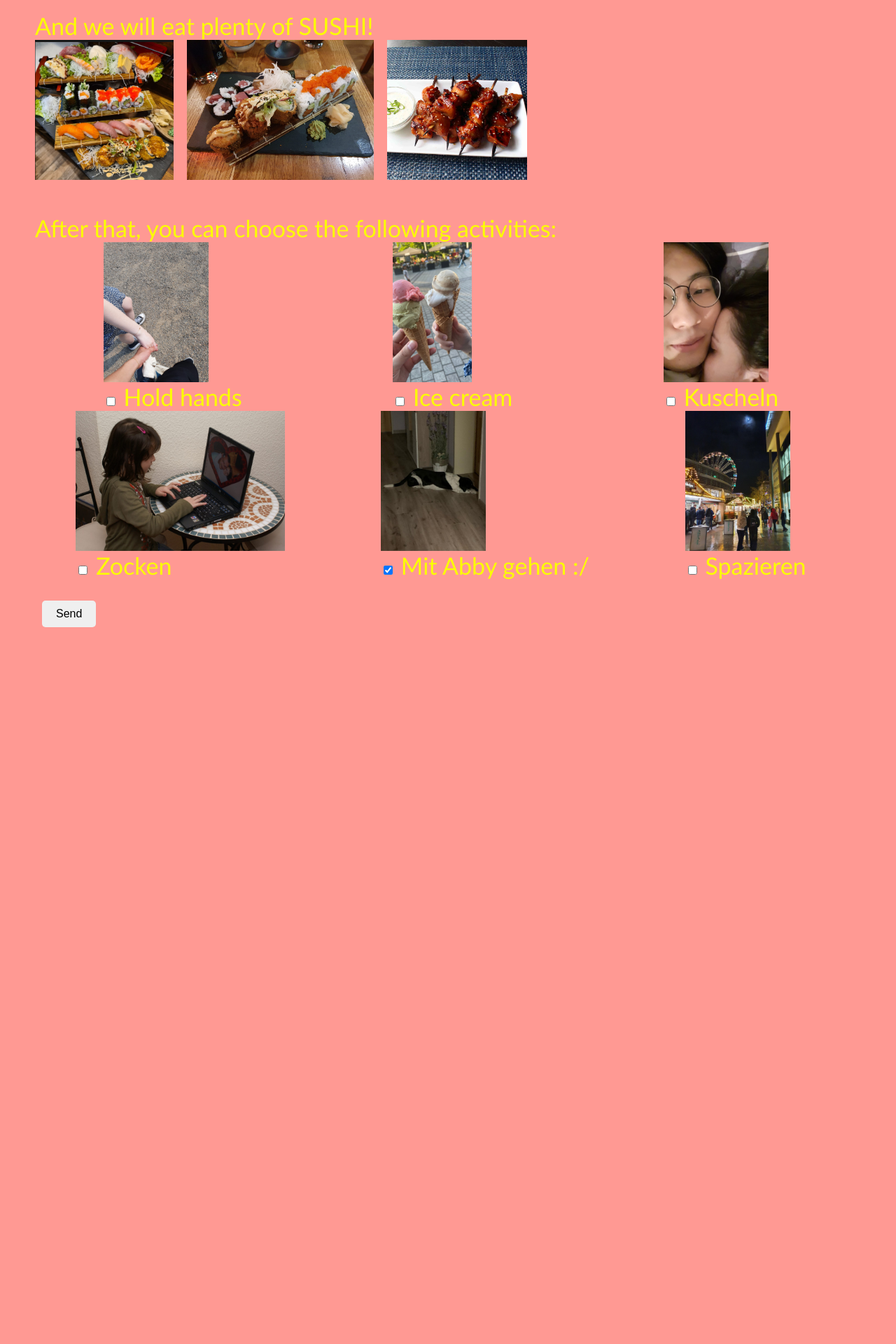
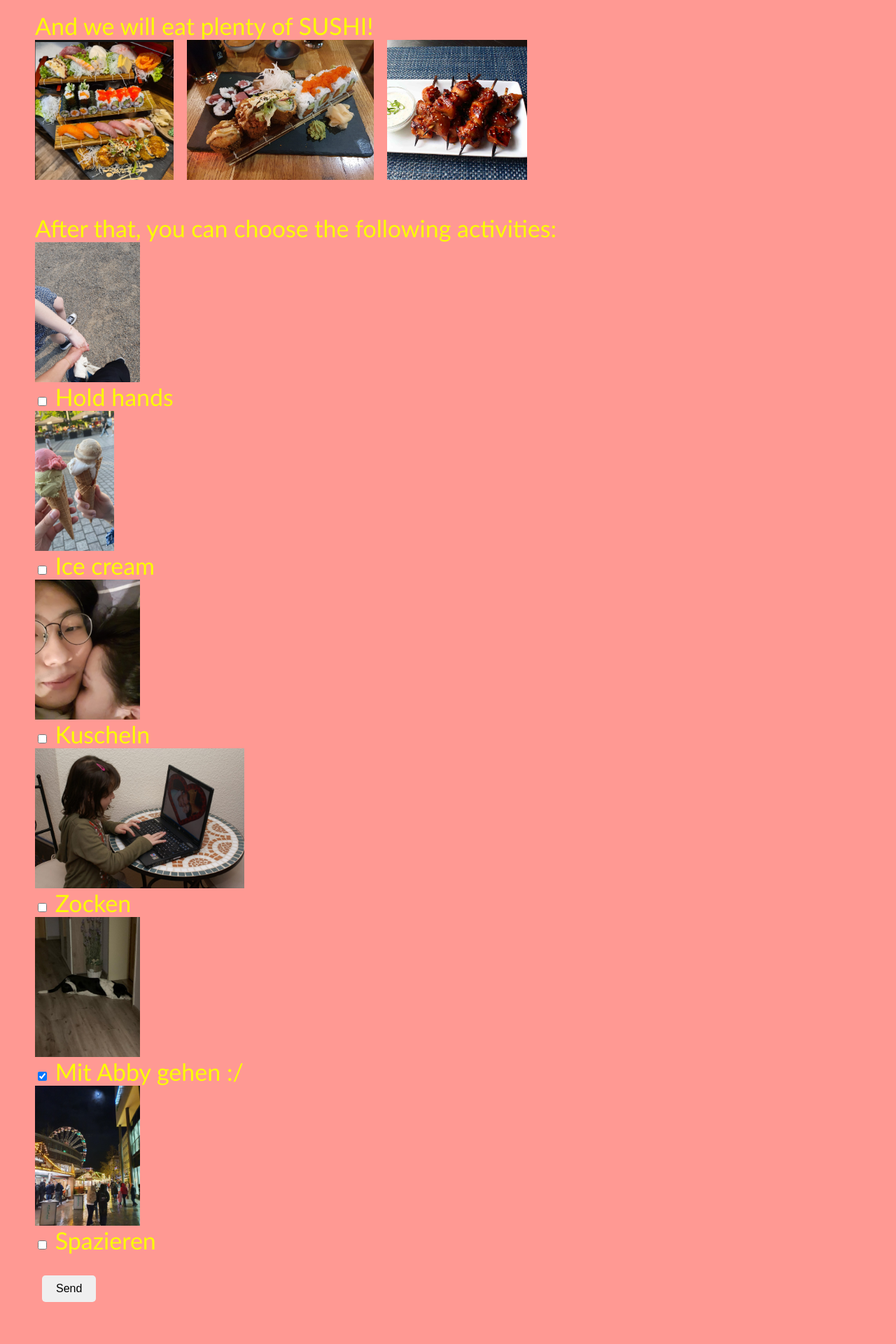
Before and after one commit to wongwil/wongwil.github.io, a Jekyll site: the page valentines/shesaidyes.html, which Jekyll copies as it is, in a window 1280 px wide. Shown: the part 1008-2928 px from the top of the page at 70% size. Built offline with Jekyll 4.4.1, drawn with Linux system fonts in a browser that asks for light colours; before the commit the page ends 1964 px from its top, so only the background shows below that.

Commit message:
image container

```diff
--- a/valentines/index.css
+++ b/valentines/index.css
@@ -12,11 +12,17 @@ body {
 }
 
 .valentineTextSmall {
+    display: block;
+    margin-left: auto;
+    margin-right: auto;
     font-size: 26px;
     margin: 10px;
 }
 
 .valentineTextLarge {
+    display: block;
+    margin-left: auto;
+    margin-right: auto;
     font-size: 34px;
     margin-bottom: 20px;
 }
@@ -89,7 +95,6 @@ button {
 }
 
 .selection-container {
-    display: flex;
     justify-content: space-around; /* Adjust as needed */
   }
 
--- a/valentines/script.js
+++ b/valentines/script.js
@@ -34,7 +34,7 @@ function checkName() {
     } else {
         // Display error message
         errorMessage.innerText = 'Wrong name! Who TF are you?? Get off this page!';
-        shootingDiv.innerHTML = '<img src="pics/shooting.gif" alt="Shooting GIF">';
+        shootingDiv.innerHTML = '<img src="pics/shooting.gif" width="200px" alt="Shooting GIF">';
     }
 }
 
--- a/valentines/verify.html
+++ b/valentines/verify.html
@@ -1,5 +1,5 @@
 <div class="valentineTextLarge">
-    Hello my love!! Today is the 10.02.2024, when I created this page, and
+    Hello my love!! Today is the 10.02.2024, as I created this page, and
     as you know a very special day is approaching...
 </div>
 <br>
```
Also changed, not shown: valentines/pics/favicon.ico (renamed from valentines/pics/bear.ico).
